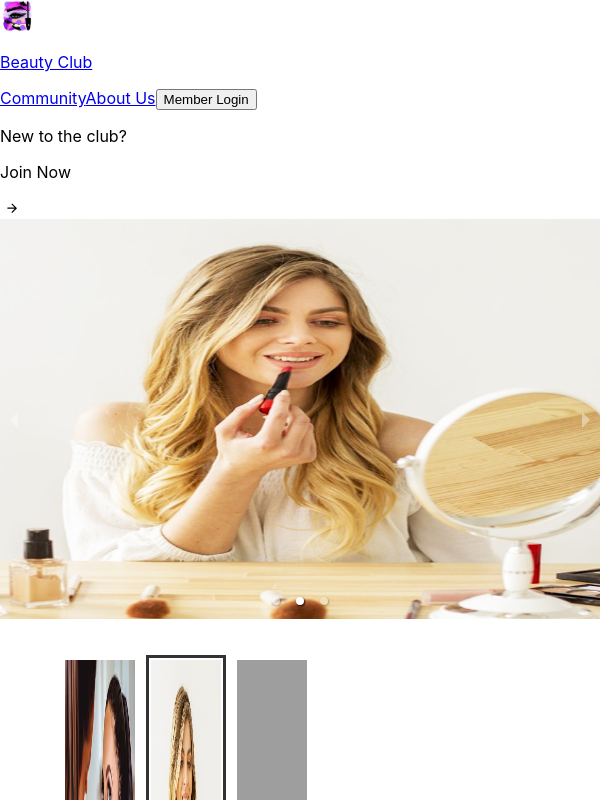
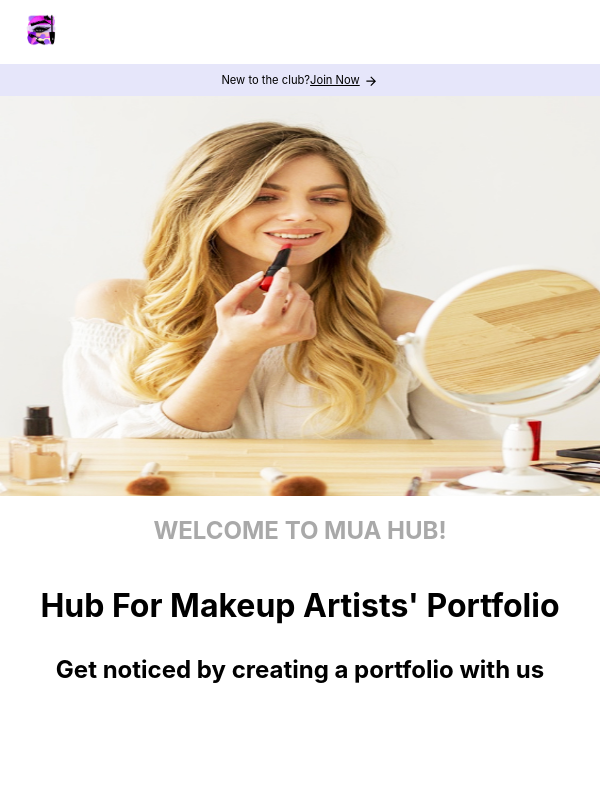
Before and after one commit to VeenaMudda/My-Portfolio, a React (Create React App) app: page / in a window 600 px wide. Shown: the top 800 px of the page. Built offline with nearby package versions, Linux system fonts and the light colour scheme; grey boxes are pictures that could not be loaded.

Commit message:
Responsive Navbar

```diff
--- a/src/Body/index.css
+++ b/src/Body/index.css
@@ -1,15 +1,40 @@
-.body-container{
+/*.body-container{
     display: flex;
     flex-direction: column;
     padding-top: 1.5vh;
     align-items: center;
     width: 100vw;
+}*/
+
+@media (max-width: 600px){
+    .body-container{
+        display: flex;
+        flex-direction: column;
+        align-items: center;
+        width: 100vw;
+    }
 }
 
 .greet{
     color: darkgray;
 }
 
-.main{
+/*.main-title{
+    text-align: center;
     font-size: 7vh;
+}*/
+
+@media (max-width: 600px){
+    .main-title{
+        text-align: center;
+        font-size: 4vh;
+    }
 }
+
+@media (max-width: 600px){
+    .body-sub-title{
+        text-align: center;
+        font-size: 3vh;
+        margin: 1vh;
+    }
+}
--- a/src/Body/index.js
+++ b/src/Body/index.js
@@ -4,8 +4,8 @@ const Body = () => {
     return(
         <div className='body-container'>
             <h2 className='greet'>WELCOME TO MUA HUB!</h2>
-            <h1 className='main'>Hub For Makeup Artists' Portfolio</h1>
-            <h2>Get noticed by creating a portfolio with us</h2>
+            <h1 className='main-title'>Hub For Makeup Artists' Portfolio</h1>
+            <h2 className='body-sub-title'>Get noticed by creating a portfolio with us</h2>
         </div>
     )
 }
--- a/src/Community/index.css
+++ b/src/Community/index.css
@@ -32,7 +32,7 @@
     overflow: hidden;
 }*/
 
-@media (max-width: 375px) and (max-height: 667px){
+@media (max-width: 600px){
     .community-navbar-container{
         background-color: white;
     }
--- a/src/HomePage/index.css
+++ b/src/HomePage/index.css
@@ -4,4 +4,5 @@
 
 .body-section{
     overflow: scroll;
+    height: 91vh;
 }
--- a/src/JoinBar/index.css
+++ b/src/JoinBar/index.css
@@ -10,7 +10,7 @@
     padding-bottom: 1vh;
 }*/
 
-@media (max-width: 375px){
+@media (max-width: 600px){
     .joinbar-container{
         display: flex;
         flex-direction: row;
--- a/src/NavBar/index.css
+++ b/src/NavBar/index.css
@@ -6,7 +6,7 @@
     padding: 1%;
 }*/
 
-@media (max-width: 375px){
+@media (max-width: 600px){
     .navbar-container{
         display: flex;
         flex-direction: row;
@@ -23,13 +23,33 @@
     align-self: center;
     width: 30vw;
 }*/
-@media (max-width: 375px){
+
+@media (min-width: 320px) and (max-width: 359px){
+    .links-container{
+        display: flex;
+        flex-direction: row;
+        justify-content: space-between;
+        align-self: center;
+        width: 95vw;
+    }
+}
+@media (max-width: 430px){
     .links-container{
         display: flex;
         flex-direction: row;
         justify-content: space-between;
         align-self: center;
         width: 80vw;
+    }
+}
+
+@media (min-width: 431px) and (max-width: 600px){
+    .links-container{
+        display: flex;
+        flex-direction: row;
+        justify-content: space-between;
+        align-self: center;
+        width: 50vw;
     }
 }
 
@@ -42,7 +62,7 @@
     text-decoration: none;
 }*/
 
-@media (max-width: 375px){
+@media (max-width: 600px){
     .navbar-link{
         color: black;
         text-decoration: none;
@@ -50,7 +70,13 @@
     }
 }
 
-@media (max-width: 375px){
+@media (max-width: 360px){
+    .mui-navbar-login{
+        text-transform: none;
+    }
+}
+
+@media (max-width: 600px){
     .navbar-login{
         border-width: 0px;
         background-color: white;
--- a/src/NavBar/index.js
+++ b/src/NavBar/index.js
@@ -5,8 +5,16 @@ import BeautyClub from '../BeautyClub';
 import { Link } from 'react-router-dom';
 import Modal from '../Modal';
 import Login from '../Login';
+import { AppBar, Button, IconButton, Menu, MenuItem, Toolbar, useMediaQuery } from '@mui/material';
+import MenuIcon from '@mui/icons-material/Menu';
+import CloseIcon from '@mui/icons-material/Close';
 
 const NavBar = () =>{
+    const isSmallScreen = useMediaQuery('(max-width: 360px');
+    const [anchorEl,setAnchorEl] = useState(null);
+    const [openMenu,setOpenMenu] = useState(false);
+    const [isIconOpen, setIsIconOpen] = useState(false);
+
     const handleClick = (e) => {
         e.preventDefault();
     }
@@ -21,17 +29,48 @@ const NavBar = () =>{
         setShowLogin(!showLogin);
     }
 
+    const handleMenuClick = (event) => {
+        if(isIconOpen === true){
+            setAnchorEl(null)
+        }
+        else{
+            setAnchorEl(event.currentTarget);
+        }
+    }
+
+    const handleMenuClose = () => {
+        setAnchorEl(null);
+    }
+
     return(
         <>
-            <div className="navbar-container">
-                <Link to={"/"}><img src={portfolio_logo} alt='portfolio logo' className='portfolio-logo'/></Link>
-                <div className='links-container'>
-                    <Link to={"/beauty"} className='navbar-link'><p>Beauty Club</p></Link>
-                    <Link to={'/community'} className='navbar-link'>Community</Link>
-                    <Link to={'/about-us'} className='navbar-link'>About Us</Link>
-                    <button className='navbar-login' onClick={handleLogin}>{showLogin ? 'Close Login' : 'Member Login'}</button>
-                </div>
-            </div>
+            <AppBar position='static' color='white'>
+                <Toolbar sx={{justifyContent: 'space-between'}}>
+                    <Link to={"/"}><img src={portfolio_logo} alt='portfolio logo' className='portfolio-logo'/></Link>
+                    {isSmallScreen ?
+                    <div>
+                        {isIconOpen ? <IconButton onClick={handleMenuClick}><CloseIcon/></IconButton> : <IconButton onClick={handleMenuClick}><MenuIcon/></IconButton>}
+                        <IconButton onClick={handleMenuClick}>
+                            <MenuIcon/>
+                        </IconButton>
+                        <Menu open={Boolean(anchorEl)} anchorEl={anchorEl} onClose={handleMenuClose}>
+                            <MenuItem onClick={handleMenuClose}>
+                                <Link to={'/beauty'} className='navbar-link'>Beauty Club</Link>
+                            </MenuItem>
+                            <MenuItem onClick={handleMenuClose}>
+                                <Link to={'/community'} className='navbar-link'>Community</Link>
+                            </MenuItem>
+                            <MenuItem onClick={handleMenuClose}>
+                                <Link to={'/about-us'} className='navbar-link'>About Us</Link>
+                            </MenuItem>
+                            <MenuItem onClick={handleMenuClose}>
+                                <p onClick={handleLogin} className='navbar-link'>{showLogin ? 'Close Login' : 'Member Login'}</p>
+                            </MenuItem>
+                        </Menu>
+                    </div> : <div><div className='links-container'>
+                    </div></div>}
+                </Toolbar>
+            </AppBar>
             {showLogin && <Modal className='modal-overlay' onClose={handleLogin}><Login/></Modal>}
         </>
     )
--- a/src/PictureSection/index.css
+++ b/src/PictureSection/index.css
@@ -11,7 +11,7 @@
     align-items: center;
 }*/
 
-@media (max-width: 375px){
+@media (max-width: 600px){
     .picture-section-pictures-container{
         display: flex;
         flex-direction: row;
--- a/src/PictureSection/index.js
+++ b/src/PictureSection/index.js
@@ -8,7 +8,7 @@ import look from '../pictures/look.jpg';
 const PictureSection = () => {
     return(
         <div className='picture-section-pictures-container'>
-            <Carousel autoPlay={true} infiniteLoop={true} showStatus={false}>
+            <Carousel autoPlay={true} infiniteLoop={true} showStatus={false} showArrows={false} showIndicators={false} showThumbs={false}>
                 <img src={makeup_artist} alt="makeup artist" className='picture'/>
                 <img src={self_makeup} alt="self makeup" className='picture'/>
                 <img src={look} alt='makeup look' className='picture'/>
```
